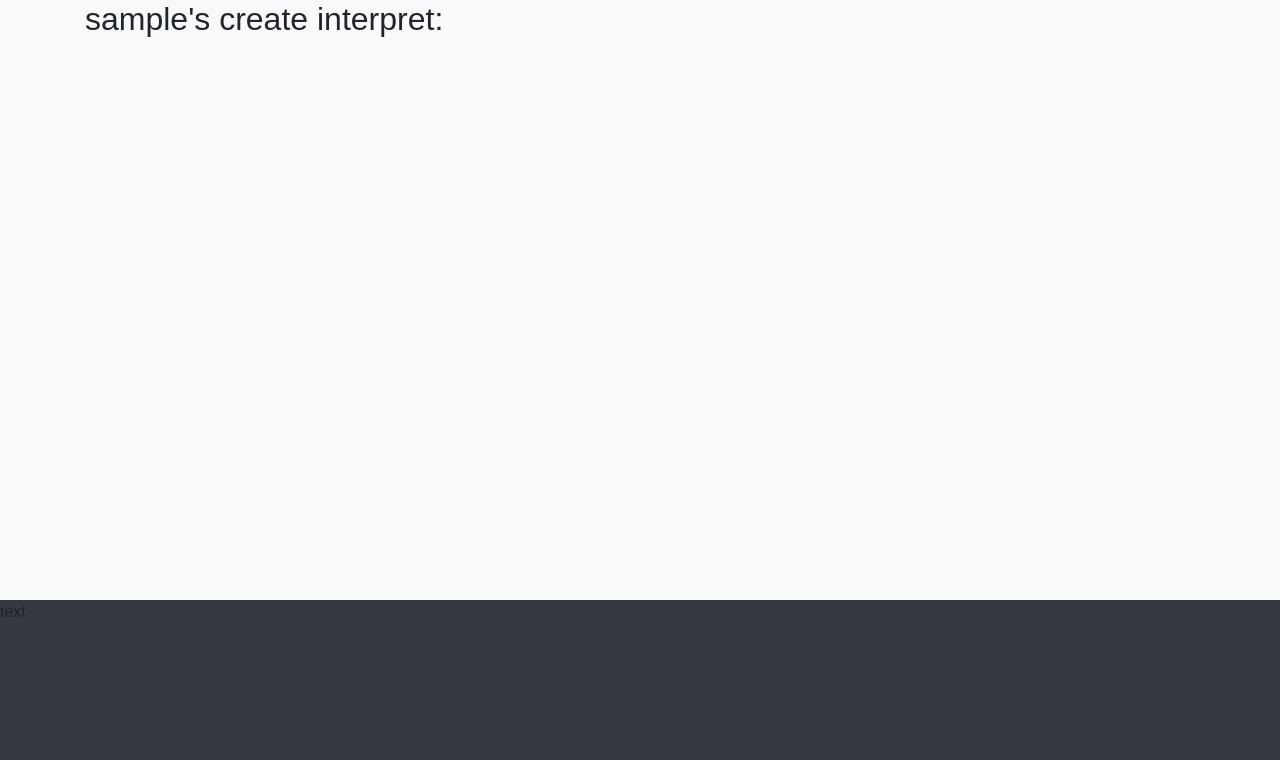
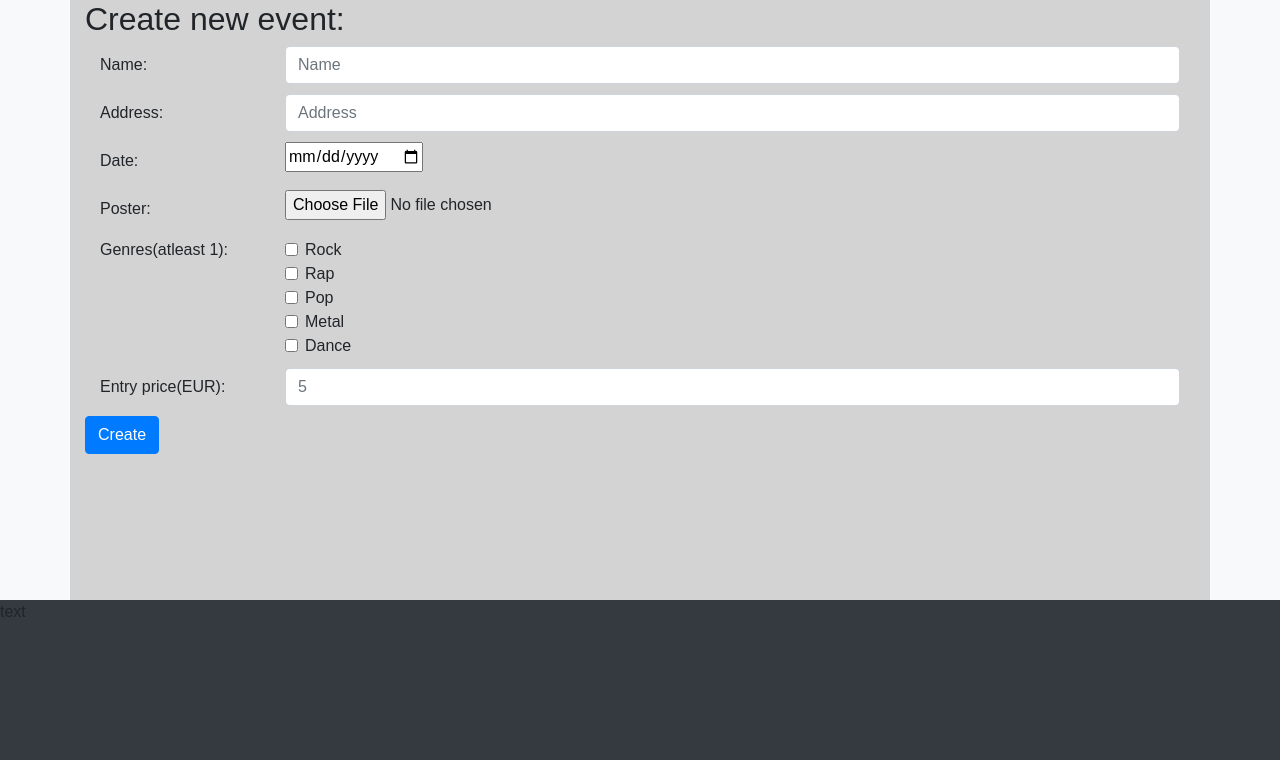
Before and after one commit to Densik50/IIS, a PHP site: page /create_event.php in a window 1280 px wide. Shown: the part 58-818 px from the top of the page. Run offline with PHP 8.4, Linux system fonts and the light colour scheme; the visitor is signed in with stand-in values (Sample User, id 1); tables that the repository leaves empty hold one stand-in row (values such as "Sample post").

Commit message:
few changes

```diff
--- a/src/add_interpret.php
+++ b/src/add_interpret.php
@@ -13,7 +13,7 @@
                 require_once 'php/includes/database_handler.include.php';
                 require_once 'php/includes/general_functions.include.php';
 
-                $userid_exists = user_exists($conn, $user, $user);
+                $userid_exists = get_info($conn, $user, $user);
 
                 //TODO pridat vypis informacii, nepridane lebo tie other informations este nie su v databazy
                 //meno
--- a/src/create_event.php
+++ b/src/create_event.php
@@ -13,16 +13,99 @@
                 require_once 'php/includes/database_handler.include.php';
                 require_once 'php/includes/general_functions.include.php';
 
-                $userid_exists = user_exists($conn, $user, $user);
+                $userid_exists = get_info($conn, $user, $user);
 
-                //TODO pridat vypis informacii, nepridane lebo tie other informations este nie su v databazy
                 //meno
-                echo "<h2>" . $userid_exists["Username"] . "'s create interpret:</h2>";
+                echo
+                    "<h2>Create new event:</h2>
+                    <form class=\"register-form\" action=\"php/includes/create_event.include.php\" method=\"post\">
 
-                //popis - nejaky <p>
+                        <!-- NAME -->
+                        <div class=\"form-group row\">
+                            <label for=\"name\" class=\"col-sm-2 col-form-label\">Name: </label>
+                            <div class=\"col-sm-10\">
+                                <input type=\"text\" name=\"name\" class=\"form-control\" id=\"name\" placeholder=\"Name\">
+                            </div>
+                        </div>
+                        <!-- NAME END -->
 
-                //email
+                        <!-- ADDRESS -->
+                        <div class=\"form-group row\">
+                            <label for=\"address\" class=\"col-sm-2 col-form-label\">Address: </label>
+                            <div class=\"col-sm-10\">
+                                <input type=\"text\" name=\"address\" class=\"form-control\" id=\"address\" placeholder=\"Address\">
+                            </div>
+                        </div>
+                        <!-- ADDRESS END -->
 
+                        <!-- DATE -->
+                        <div class=\"form-group row\">
+                            <label for=\"date\" class=\"col-sm-2 col-form-label\">Date: </label>
+                            <div class=\"col-sm-10\">
+                                <input type=\"date\" name=\"date\" id=\"date\">
+                            </div>
+                        </div>
+                        <!-- DATE END -->
+
+                        <!-- POSTER -->
+                        <div class=\"form-group row\">
+                            <label class=\"col-sm-2 col-form-label\" for=\"poster\">Poster: </label>
+                            <input type=\"file\" class=\"form-control-file col-sm-10\" id=\"poster\" name=\"poster\">
+                        </div>
+                        <!-- POSTER END -->
+
+                        <!-- GENRES -->
+                        <div class=\"form-group row\">
+                            <div class=\"col-sm-2\">Genres(atleast 1):</div>
+                            <div class=\"col-sm-10\">
+                                <div class=\"form-check\">
+                                    <input class=\"form-check-input\" type=\"checkbox\" id=\"checkbox_rock\" name=\"checkbox_rock\">
+                                    <label class=\"form-check-label\" for=\"checkbox_rock\">
+                                    Rock
+                                    </label>
+                                </div>
+                                <div class=\"form-check\">
+                                    <input class=\"form-check-input\" type=\"checkbox\" id=\"checkbox_rap\" name=\"checkbox_rap\">
+                                    <label class=\"form-check-label\" for=\"checkbox_rap\">
+                                    Rap
+                                    </label>
+                                </div>
+                                <div class=\"form-check\">
+                                    <input class=\"form-check-input\" type=\"checkbox\" id=\"checkbox_pop\" name=\"checkbox_pop\">
+                                    <label class=\"form-check-label\" for=\"checkbox_pop\">
+                                    Pop
+                                    </label>
+                                </div>
+                                <div class=\"form-check\">
+                                    <input class=\"form-check-input\" type=\"checkbox\" id=\"checkbox_metal\" name=\"checkbox_metal\">
+                                    <label class=\"form-check-label\" for=\"checkbox_metal\">
+                                    Metal
+                                    </label>
+                                </div>
+                                <div class=\"form-check\">
+                                    <input class=\"form-check-input\" type=\"checkbox\" id=\"checkbox_dance\" name=\"checkbox_dance\">
+                                    <label class=\"form-check-label\" for=\"checkbox_dance\">
+                                    Dance
+                                    </label>
+                                </div>
+                            </div>
+                        </div>
+                        <!-- GENRES END -->
+
+                        <!-- PRICE -->
+                        <div class=\"form-group row\">
+                            <label for=\"price\" class=\"col-sm-2 col-form-label\">Entry price(EUR): </label>
+                            <div class=\"col-sm-10\">
+                                <input type=\"text\" name=\"price\" class=\"form-control\" id=\"price\" placeholder=\"5\">
+                            </div>
+                        </div>
+                        <!-- PRICE END -->
+
+                        <!-- SUBMIT BUTTON -->
+                        <button type=\"submit\" name=\"submit\" class=\"btn btn-primary\">Create</button>
+                        <!-- SUBMIT BUTTON END -->
+                    </form>
+                    ";
             }
             else
             {
--- a/src/css/main.css
+++ b/src/css/main.css
@@ -50,8 +50,13 @@ body{
 
 
 /* FILE */
+    .form-group{
+        margin-bottom: 10px;
+    }
+
     .fullscreen-container{
         min-height: 75vh;
+        background-color: lightgray;
     }
 
     .my_dropdownitem{
--- a/src/header.php
+++ b/src/header.php
@@ -31,10 +31,10 @@
             <div class="collapse navbar-collapse" id="navbarSupportedContent">
                 <ul class="navbar-nav mr-auto">
                     <li class="nav-item">
-                        <a class="nav-link" href="index.php#events">Events <span class="sr-only">(current)</span></a>
+                        <a class="nav-link" href="events.php">Events <span class="sr-only">(current)</span></a>
                     </li>
                     <li class="nav-item">
-                        <a class="nav-link" href="index.php#interprets">Interprets <span class="sr-only">(current)</span></a>
+                        <a class="nav-link" href="interprets.php">Interprets <span class="sr-only">(current)</span></a>
                     </li>
                 </ul>
 
@@ -72,10 +72,10 @@
                     else
                     {
                         echo    "<ul class=\"navbar-nav\">
-                                    <li class=\"nav-item active\">
+                                    <li class=\"nav-item\">
                                         <a class=\"nav-link\" href=\"login.php\">Log In <span class=\"sr-only\">(current)</span></a>
                                     </li>
-                                    <li class=\"nav-item active\">
+                                    <li class=\"nav-item\">
                                         <a class=\"nav-link\" href=\"register.php\">Register <span class=\"sr-only\">(current)</span></a>
                                     </li>
                                 </ul>";
--- a/src/login.php
+++ b/src/login.php
@@ -5,7 +5,7 @@
     <!-- SITE START -->
     <div class="container fullscreen-container">
         <h2>Log In</h2>
-        <form class="login-form" action="php/includes/login.include.php" method="post">
+        <form class="login-form " action="php/includes/login.include.php" method="post">
 
             <!-- USERNAME -->
             <div class="form-group row">
--- a/src/myevents.php
+++ b/src/myevents.php
@@ -13,7 +13,7 @@
                 require_once 'php/includes/database_handler.include.php';
                 require_once 'php/includes/general_functions.include.php';
 
-                $userid_exists = user_exists($conn, $user, $user);
+                $userid_exists = get_info($conn, $user, $user);
 
                 //TODO pridat vypis informacii, nepridane lebo tie other informations este nie su v databazy
                 //meno
--- a/src/myinterprets.php
+++ b/src/myinterprets.php
@@ -13,7 +13,7 @@
                 require_once 'php/includes/database_handler.include.php';
                 require_once 'php/includes/general_functions.include.php';
 
-                $userid_exists = user_exists($conn, $user, $user);
+                $userid_exists = get_info($conn, $user, $user);
 
                 //TODO pridat vypis informacii, nepridane lebo tie other informations este nie su v databazy
                 //meno
--- a/src/php/includes/general_functions.include.php
+++ b/src/php/includes/general_functions.include.php
@@ -100,6 +100,37 @@ function user_exists($conn, $username, $email)
     mysqli_stmt_close($stmt);
 }
 
+function get_info($conn, $username, $email)
+{
+    //prepared statement to prevent injection
+    $sql = "SELECT * FROM OSOBA WHERE Username = ? OR Email = ?;";
+    $stmt = mysqli_stmt_init($conn);
+
+    if(!mysqli_stmt_prepare($stmt, $sql))
+    {
+        header("location: ../../register.php?error=stmt_ue_failed");
+        exit();
+    }
+
+    mysqli_stmt_bind_param($stmt, "ss", $username, $email);
+    mysqli_stmt_execute($stmt);
+
+    $result_date = mysqli_stmt_get_result($stmt);
+
+    if($row = mysqli_fetch_assoc($result_date))
+    {
+        $row["Password"] = "Restricted";
+        return $row;
+    }
+    else
+    {
+        $result = false;
+        return $result;
+    }
+
+    mysqli_stmt_close($stmt);
+}
+
 function create_user($conn, $name, $username, $email, $password)
 {
     //prepared statement to prevent injection
--- a/src/profile.php
+++ b/src/profile.php
@@ -11,7 +11,7 @@
                 require_once 'php/includes/database_handler.include.php';
                 require_once 'php/includes/general_functions.include.php';
 
-                $userid_exists = user_exists($conn, $user, $user);
+                $userid_exists = get_info($conn, $user, $user);
             }
             else
             {
```
Also changed, not shown: additional-resources/usedsql.sql (+73 -4 lines), src/admin.php (added, +32 -0 lines), src/event.php (added), src/interpret.php (added), src/php/includes/create_event.include.php (added).
